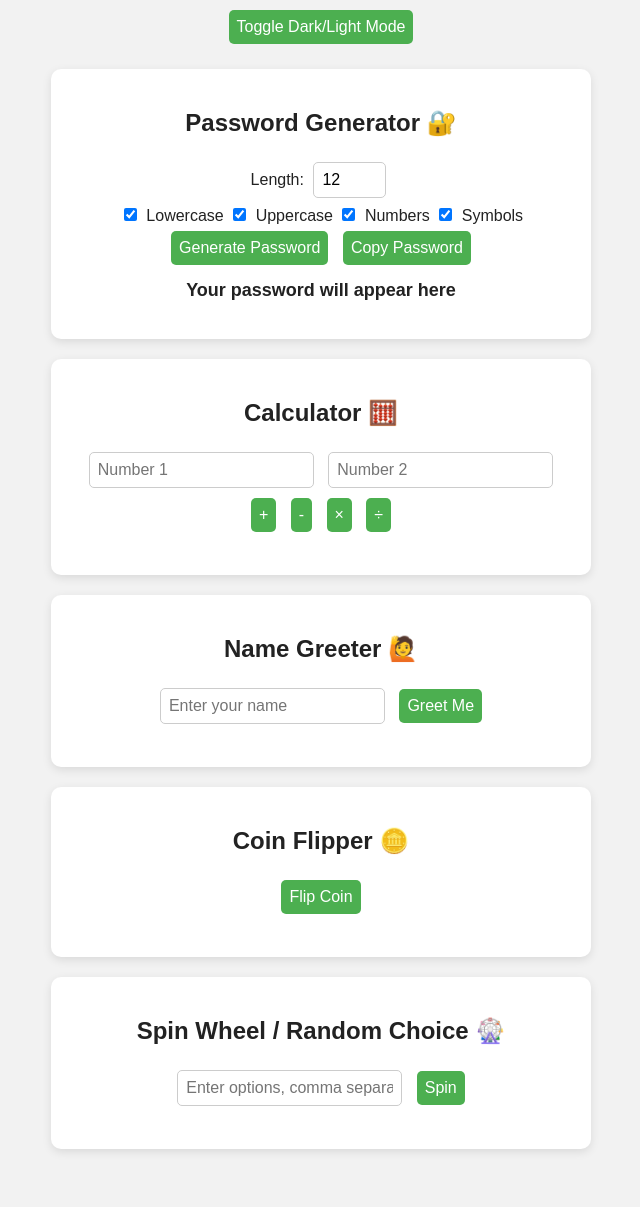
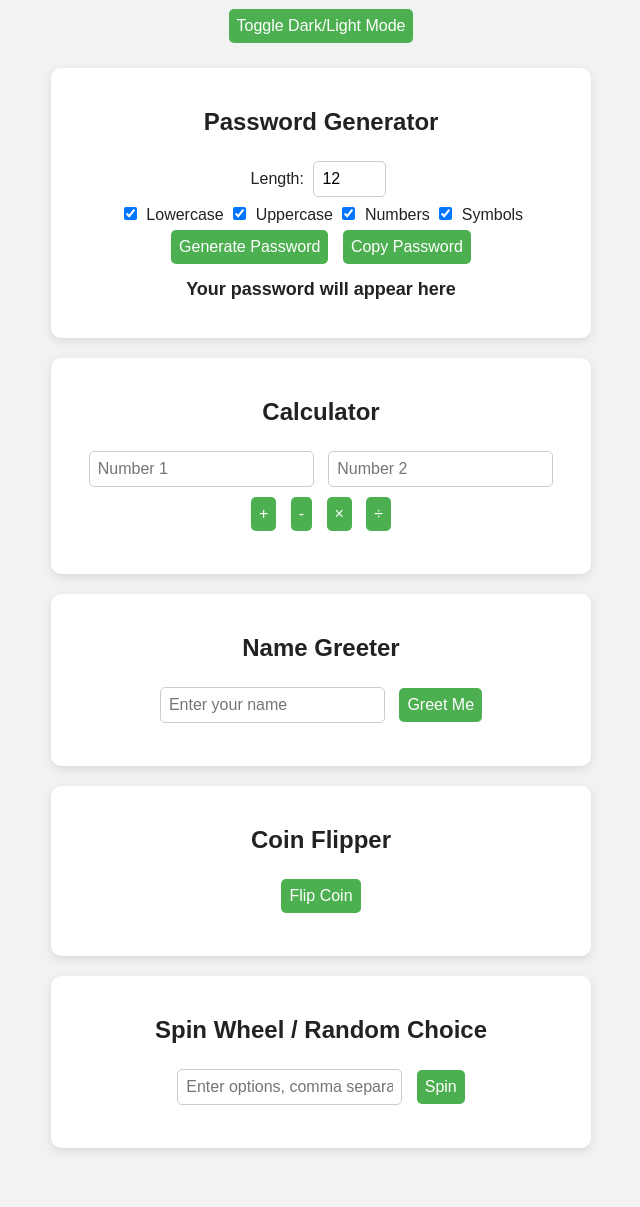
Before and after one commit to IM2SKIBIDI4U/MY-FIRST-WEBSITE, a plain HTML site: page index.html in a window 1280 px wide. Shown: the part 112-1319 px from the top of the page, without its empty margins (319-959 px from the left). Drawn offline with Linux system fonts and the light colour scheme.

Commit message:
Update index.html

```diff
--- a/index.html
+++ b/index.html
@@ -84,12 +84,12 @@
 </head>
 <body>
 
-<h1>Rafay's Multi-Tool Hub 🛠️</h1>
+<h1>A Useful Website</h1>
 <button onclick="toggleTheme()">Toggle Dark/Light Mode</button>
 
 <!-- Password Generator -->
 <section>
-  <h2>Password Generator 🔐</h2>
+  <h2>Password Generator </h2>
   <label>Length: <input type="number" id="pwLength" min="4" max="32" value="12"></label><br>
   <label><input type="checkbox" id="pwLower" checked> Lowercase</label>
   <label><input type="checkbox" id="pwUpper" checked> Uppercase</label>
@@ -104,7 +104,7 @@
 
 <!-- Calculator -->
 <section>
-  <h2>Calculator 🧮</h2>
+  <h2>Calculator </h2>
   <input type="number" id="calcNum1" placeholder="Number 1">
   <input type="number" id="calcNum2" placeholder="Number 2">
   <br>
@@ -117,7 +117,7 @@
 
 <!-- Name Greeter -->
 <section>
-  <h2>Name Greeter 🙋</h2>
+  <h2>Name Greeter </h2>
   <input type="text" id="nameInput" placeholder="Enter your name">
   <button onclick="greetName()">Greet Me</button>
   <p id="greetResult"></p>
@@ -125,14 +125,14 @@
 
 <!-- Coin Flipper -->
 <section>
-  <h2>Coin Flipper 🪙</h2>
+  <h2>Coin Flipper </h2>
   <button onclick="flipCoin()">Flip Coin</button>
   <p id="coinResult"></p>
 </section>
 
 <!-- Spin Wheel / Random Choice -->
 <section>
-  <h2>Spin Wheel / Random Choice 🎡</h2>
+  <h2>Spin Wheel / Random Choice </h2>
   <input type="text" id="spinInput" placeholder="Enter options, comma separated">
   <button onclick="spinWheel()">Spin</button>
   <p id="spinResult"></p>
@@ -209,7 +209,7 @@ function greetName(){
 
 /* ---------------- Coin Flipper ---------------- */
 function flipCoin(){
-  let result = Math.random() < 0.5 ? "🪙 Heads" : "🪙 Tails";
+  let result = Math.random() < 0.5 ? " Heads" : " Tails";
   document.getElementById("coinResult").innerText = result;
 }
 
@@ -220,7 +220,7 @@ function spinWheel(){
   let options = input.split(",").map(o=>o.trim()).filter(o=>o);
   if(options.length===0){alert("No valid options!"); return;}
   let choice = options[Math.floor(Math.random()*options.length)];
-  document.getElementById("spinResult").innerText = "🎯 Selected: "+choice;
+  document.getElementById("spinResult").innerText = " Selected: "+choice;
 }
 
 /* ---------------- Dark/Light Mode ---------------- */
```
